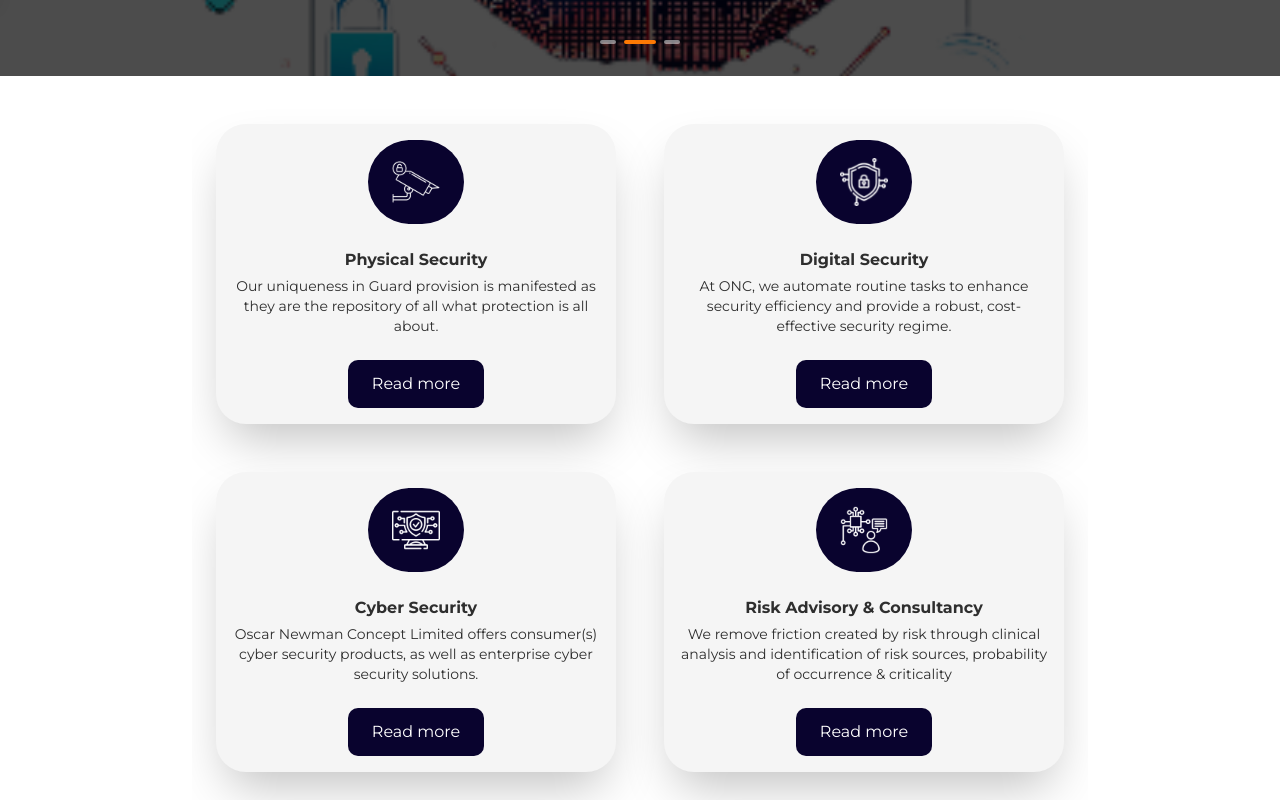
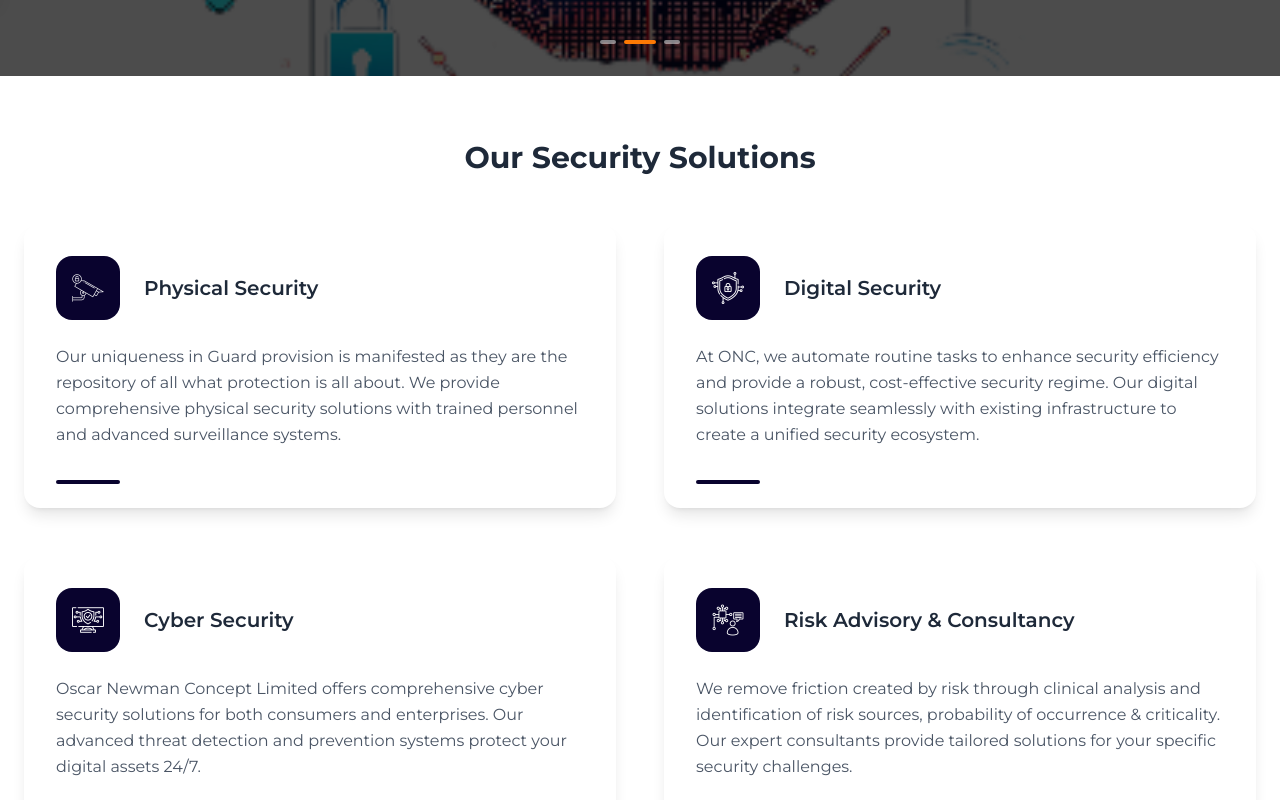
Before and after one commit to Bithaventechnologies/oscarnewmanFe, a React (Vite) app: page / in a window 1280 px wide. Shown: the part 800-1600 px from the top of the page. Built offline with nearby package versions, Linux system fonts and the light colour scheme; no server answers.

Commit message:
Added routes to some of the existing page button...

```diff
--- a/src/components/Hero.tsx
+++ b/src/components/Hero.tsx
@@ -2,11 +2,14 @@ import { useState, useEffect } from "react";
 import { ChevronLeft, ChevronRight } from "lucide-react";
 import { motion, AnimatePresence } from "framer-motion";
 import heroImg from "../assets/heroImg.svg";
+import { useNavigate } from "react-router-dom";
 
 const Hero = () => {
   const [currentSlide, setCurrentSlide] = useState(0);
   const [isAutoPlaying, setIsAutoPlaying] = useState(true);
   const [direction, setDirection] = useState(0);
+
+  const nav = useNavigate();
 
   const variants = {
     enter: (direction: number) => ({
@@ -164,10 +167,21 @@ const Hero = () => {
                 animate={{ y: 0, opacity: 1 }}
                 transition={{ delay: 0.4 }}
               >
-                <button className="px-6 py-2 text-lg font-semibold border-2 border-[#fd7904] text-[#fd7904] rounded-lg hover:bg-[#fd7904] hover:text-white transition-all duration-300">
+                <button
+                  className="px-6 py-2 text-lg font-semibold border-2 border-[#fd7904] text-[#fd7904] rounded-lg hover:bg-[#fd7904] hover:text-white transition-all duration-300"
+                  onClick={() => {
+                    nav("aboutus");
+                  }}
+                >
                   Learn More
                 </button>
-                <button className="px-6 py-2 text-lg font-semibold bg-[#fd7904] text-white rounded-lg hover:bg-[#e56c00] transition-all duration-300">
+                <button
+                  className="px-6 py-2 text-lg font-semibold bg-[#fd7904] text-white rounded-lg hover:bg-[#e56c00] transition-all duration-300"
+                  onClick={() => {
+                    console.log("navigating to contact page");
+                    nav("contact");
+                  }}
+                >
                   Book a Consultation
                 </button>
               </motion.div>
--- a/src/components/home/About.tsx
+++ b/src/components/home/About.tsx
@@ -18,6 +18,7 @@ import otherstauff from "../../assets/others.jpg";
 import Youngstaff from "../../assets/youngstaff.jpg";
 import cyber from "../../assets/cyberr.jpg";
 import cctv from "../../assets/cctv.jpg";
+import { useNavigate } from "react-router-dom";
 
 interface AboutSectionProps {
   title: string;
@@ -106,6 +107,8 @@ const AboutSection: React.FC<AboutSectionProps> = ({
 };
 
 const About: React.FC = () => {
+  const nav = useNavigate();
+
   return (
     <Element name="about" className="bg-gray-50">
       <section
@@ -135,7 +138,12 @@ const About: React.FC = () => {
               <button className="bg-orange-500 hover:bg-orange-600 px-8 py-3 rounded-lg transition-all">
                 Our Services
               </button>
-              <button className="border-2 border-white hover:bg-white hover:text-blue-900 px-8 py-3 rounded-lg transition-all">
+              <button
+                className="border-2 border-white hover:bg-white hover:text-blue-900 px-8 py-3 rounded-lg transition-all"
+                onClick={() => {
+                  nav("contact");
+                }}
+              >
                 Contact Us
               </button>
             </div>
--- a/src/components/home/Services.tsx
+++ b/src/components/home/Services.tsx
@@ -1,62 +1,71 @@
+import { Element } from "react-scroll";
 import cctv from "../../assets/cctv-camera.svg";
 import encrypted from "../../assets/encrypted (1).svg";
 import cyberSecurity from "../../assets/cyber-security.svg";
 import consultant from "../../assets/consultant.svg";
-import { Element } from "react-scroll";
 
 const Services = () => {
   const services = [
     {
       label: "Physical Security",
-      desc: "Our uniqueness in Guard provision is manifested as they are the repository of all what protection is all about.",
+      desc: "Our uniqueness in Guard provision is manifested as they are the repository of all what protection is all about. We provide comprehensive physical security solutions with trained personnel and advanced surveillance systems.",
       imgSrc: cctv,
       id: 1,
     },
     {
       label: "Digital Security",
-      desc: "At ONC, we automate routine tasks to enhance security efficiency and provide a robust, cost-effective security regime.",
+      desc: "At ONC, we automate routine tasks to enhance security efficiency and provide a robust, cost-effective security regime. Our digital solutions integrate seamlessly with existing infrastructure to create a unified security ecosystem.",
       imgSrc: encrypted,
       id: 2,
     },
     {
       label: "Cyber Security",
-      desc: "Oscar Newman Concept Limited offers consumer(s) cyber security products, as well as enterprise cyber security solutions.",
+      desc: "Oscar Newman Concept Limited offers comprehensive cyber security solutions for both consumers and enterprises. Our advanced threat detection and prevention systems protect your digital assets 24/7.",
       imgSrc: cyberSecurity,
       id: 3,
     },
     {
       label: "Risk Advisory & Consultancy",
-      desc: "We remove friction created by risk through clinical analysis and identification of risk sources, probability of occurrence & criticality",
+      desc: "We remove friction created by risk through clinical analysis and identification of risk sources, probability of occurrence & criticality. Our expert consultants provide tailored solutions for your specific security challenges.",
       imgSrc: consultant,
       id: 4,
     },
   ];
+
   return (
     <Element name="services">
-  <div className="mx-auto w-full max-w-4xl py-12 px-6 grid lg:grid-cols-2 sm:grid-cols-1 md:grid-cols-2 gap-8 lg:gap-12 overflow-hidden">
-
+      <div className="container mx-auto py-16 px-6">
+        <h2 className="text-3xl font-bold text-center text-gray-800 mb-12">
+          Our Security Solutions
+        </h2>
+        <div className="grid lg:grid-cols-2 sm:grid-cols-1 md:grid-cols-2 gap-8 lg:gap-12">
           {services.map((service) => (
             <div
               data-aos="fade-up"
               key={service.id}
-            className="bg-[#f5f5f5]   lg:h-[300px] w-full  space-y-4 shadow-2xl p-4 flex flex-col gap-2 items-center justify-center rounded-[30px]"
+              className="bg-white hover:bg-gray-50 transition-colors duration-300 h-full rounded-2xl shadow-lg overflow-hidden"
             >
-            <div className="bg-[#09032e] lg:w-24 lg:h-24 md:w-18 md:h-18 w-12 h-12 rounded-full p-2 flex justify-center items-center">
+              <div className="p-8">
+                <div className="flex items-center gap-6 mb-6">
+                  <div className="bg-[#09032e] w-16 h-16 rounded-2xl p-4 flex items-center justify-center flex-shrink-0">
                     <img
                       src={service.imgSrc}
                       alt={service.label}
-                className="lg:w-[60%] w-[80%] object-cover"
+                      className="w-10 h-10 object-contain"
                     />
                   </div>
-            <div className=" text-center">
-              <p className="text-[#2e2e2e] mb-1 font-bold">{service.label}</p>
-              <p className="text-[#2e2e2e] text-sm">{service.desc}</p>
+                  <h3 className="text-xl font-semibold text-gray-800">
+                    {service.label}
+                  </h3>
                 </div>
-            <button className="bg-[#09032e] hover:bg-blue-100 hover:text-black cursor-pointer px-6 py-3 rounded-[10px] text-white">
-              Read more
-            </button>
+                <p className="text-gray-600 leading-relaxed">{service.desc}</p>
+              </div>
+              <div className="px-8 pb-6">
+                <div className="h-1 w-16 bg-[#09032e] rounded"></div>
+              </div>
             </div>
           ))}
+        </div>
       </div>
     </Element>
   );
```
Lines whose indentation alone changed are shown as unchanged.
